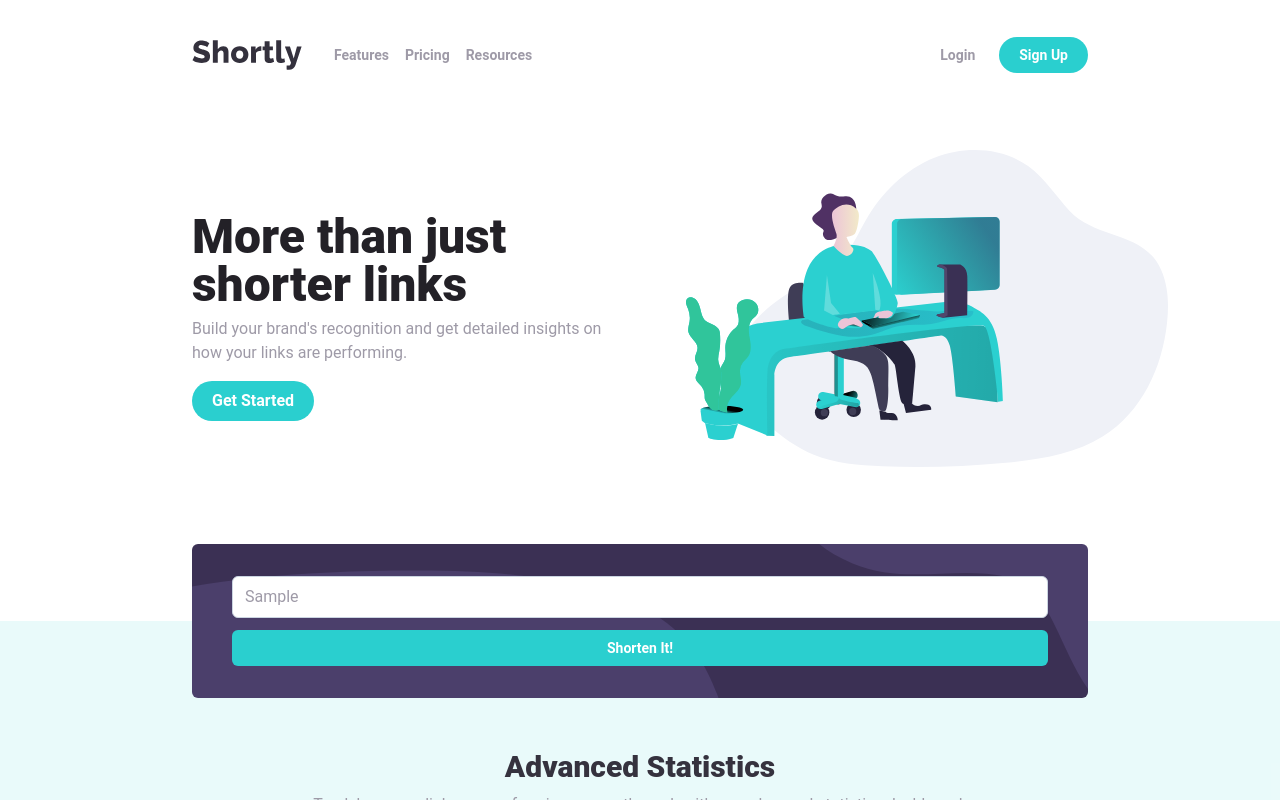
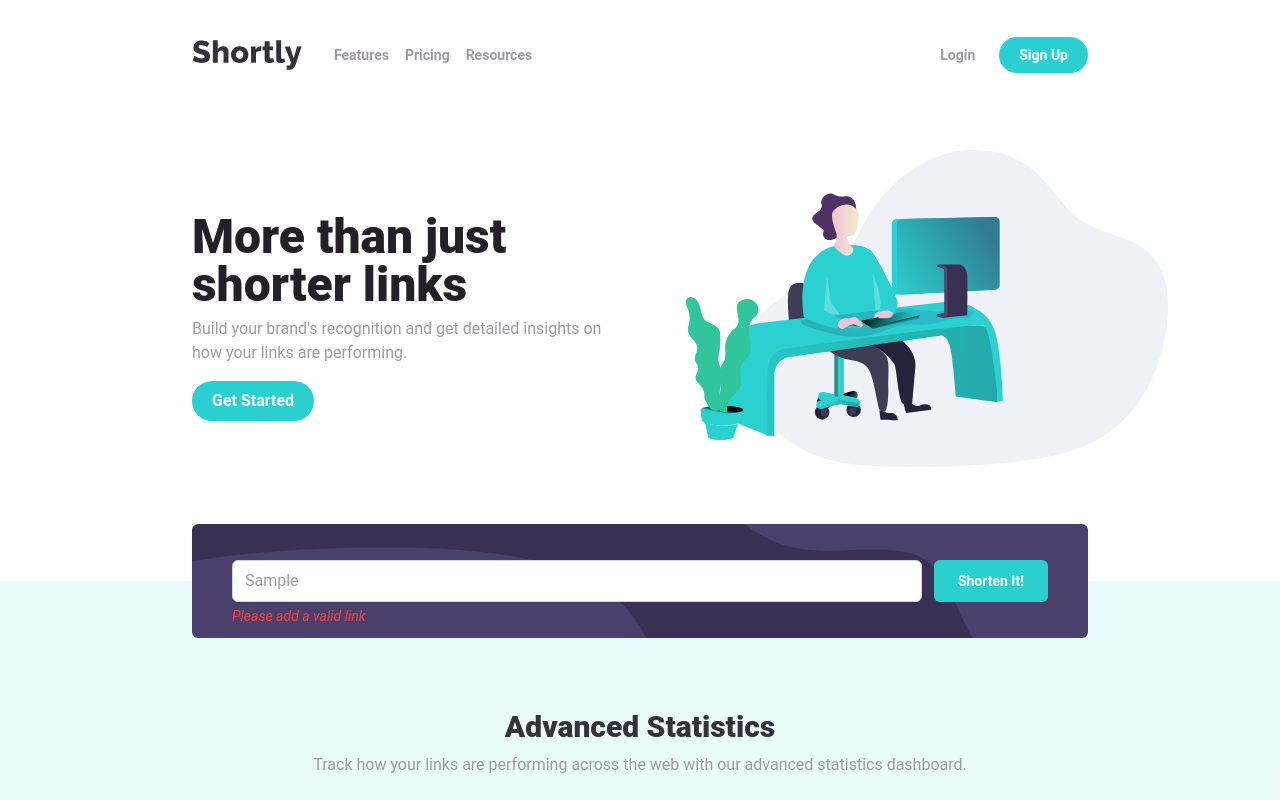
Before and after one commit to facuperezm/url-shortener, a React (Vite) app: page / in a window 1280 px wide. Both pictures are taken after typing "Sample" into the empty fields and a click on the button "Shorten It!". Shown: the top 800 px of the page. Built offline with nearby package versions, Linux system fonts and the light colour scheme; no server answers.

Commit message:
error handling states and styles overall fixed

```diff
--- a/src/App.tsx
+++ b/src/App.tsx
@@ -5,6 +5,7 @@ import Hero from "./components/Hero";
 import Link from "./components/Link";
 import Navbar from "./components/Navbar";
 import Stats from "./components/Stats";
+
 interface ShortenResponse {
   ok: boolean;
   result: {
@@ -25,6 +26,7 @@ type Links = ShortenResponse["result"][];
 export default function App() {
   const [links, setLinks] = React.useState<Links>([]);
   const [link, setLink] = React.useState("");
+  const [error, setError] = React.useState("");
 
   const handleSubmit = async (e: React.FormEvent<HTMLFormElement>) => {
     e.preventDefault();
@@ -32,6 +34,11 @@ export default function App() {
       // Send API request to shorten the link
       const url = "https://api.shrtco.de/v2/shorten?url=" + link;
       const response = await fetch(url);
+
+      if (!response.ok) {
+        throw new Error("Please add a valid link");
+      }
+
       const data = await response.json();
 
       // Update the links array with the new shortened link
@@ -39,15 +46,23 @@ export default function App() {
 
       // Update the response object with the new API response
       setLink("");
+      setError("");
     } catch (error) {
-      console.error(error);
+      setError("Please add a valid link");
     }
   };
+
   return (
     <main className="font-sans">
       <Navbar />
       <Hero />
-      <Link handleSubmit={handleSubmit} link={link} setLink={setLink} />
+      <Link
+        handleSubmit={handleSubmit}
+        link={link}
+        setLink={setLink}
+        error={error}
+      />
+      {/* {error && <p className="text-red-500">{error}</p>} */}
       <Stats links={links} />
       <Boost />
       <Footer />
--- a/src/components/Boost.tsx
+++ b/src/components/Boost.tsx
@@ -2,7 +2,7 @@ export default function Boost() {
   return (
     <div className="flex flex-col items-center justify-center bg-[url('./assets/bg-boost-desktop.svg')] bg-no-repeat bg-center bg-cover space-y-3 bg-primary-dark-violet py-6">
       <h1 className="font-bold text-2xl text-white">Boost your links today</h1>
-      <button className="bg-primary-cyan rounded-3xl px-6 py-2 font-bold text-white text-center mx-auto text-sm">
+      <button className="bg-primary-cyan rounded-3xl px-6 py-2 font-bold text-white text-center mx-auto text-sm hover:bg-primary-cyan/[0.9]">
         Get Started
       </button>
     </div>
--- a/src/components/Footer.tsx
+++ b/src/components/Footer.tsx
@@ -16,7 +16,7 @@ const Footer = () => {
               <h4 className="mt-10 mb-5 text-lg font-bold">{title}</h4>
               {links.map((link) => (
                 <li
-                  className="text-md py-0.5 text-neutral-gray cursor-pointer"
+                  className="text-md py-0.5 text-neutral-gray cursor-pointer hover:text-primary-cyan"
                   key={link}
                 >
                   {link}
--- a/src/components/Hero.tsx
+++ b/src/components/Hero.tsx
@@ -14,7 +14,7 @@ export default function () {
           </p>
           <a
             href="#"
-            className="bg-primary-cyan focus:opacity-50 rounded-3xl px-5 py-2 font-bold text-white mt-4 -mb-4"
+            className="bg-primary-cyan focus:opacity-50 rounded-3xl px-5 py-2 font-bold text-white mt-4 -mb-4 hover:bg-primary-cyan/[0.9]"
           >
             Get Started
           </a>
--- a/src/components/Link.tsx
+++ b/src/components/Link.tsx
@@ -4,14 +4,15 @@ interface Props {
   handleSubmit: (e: React.FormEvent<HTMLFormElement>) => void;
   link: string;
   setLink: React.Dispatch<React.SetStateAction<string>>;
+  error: string;
 }
 
-export default function Link({ handleSubmit, link, setLink }: Props) {
+export default function Link({ handleSubmit, link, setLink, error }: Props) {
   return (
-    <div className="flex flex-col">
+    <div className="flex flex-col ">
       <div className="bg-primary-dark-violet bg-[url('./assets/bg-shorten-desktop.svg')] bg-cover py-4 md:py-8 px-5 md:px-10 rounded-md relative overflow-hidden mx-6 md:mx-48 translate-y-[50%]">
         <form
-          className="flex flex-col lg-flex-row gap-3"
+          className="flex flex-col md:flex-row gap-3 py-1"
           onSubmit={(e) => handleSubmit(e)}
         >
           <input
@@ -19,15 +20,20 @@ export default function Link({ handleSubmit, link, setLink }: Props) {
             placeholder="Shorten a link here..."
             value={link}
             onChange={(e) => setLink(e.target.value)}
-            className="block bg-white w-full border border-slate-300 py-2 pl-3 pr-3 shadow-sm focus:outline-none focus:border-sky-500 focus:ring-sky-500 focus:ring-1 p-2 flex-1 relative rounded-md  placeholder:text-sm placeholder:font-medium placeholder:text-bold text-neutral-grayish-violet z-20"
+            className={`block bg-white w-full border border-slate-300 py-2 pl-3 pr-3 shadow-sm focus:outline-none focus:border-sky-500 focus:ring-sky-500 focus:ring-1 p-2 flex-1 relative rounded-md  placeholder:text-sm placeholder:font-medium placeholder:text-bold text-neutral-grayish-violet z-20 ${
+              error && "outline-red-500 border-red-500"
+            }`}
           />
           <button
             type="submit"
-            className="bg-primary-cyan rounded-md px-6 py-2 font-bold text-sm text-white z-20"
+            className=" relative bg-primary-cyan rounded-md px-6 py-2 font-bold text-sm text-white z-20 hover:bg-primary-cyan/[0.9]"
           >
             Shorten It!
           </button>
         </form>
+        {error && (
+          <p className="text-red-500 absolute text-sm italic">{error}</p>
+        )}
       </div>
     </div>
   );
--- a/src/components/LinkItem.tsx
+++ b/src/components/LinkItem.tsx
@@ -26,7 +26,7 @@ export default function LinkItem({ link }: Props) {
   };
 
   return (
-    <div className="bg-white rounded-md flex flex-col mx-6 px-4 truncate py-3 mb-2">
+    <div className="bg-white rounded-md flex flex-col px-4 truncate py-3 mb-2">
       <p className="font-semibold text-md pb-2">{link.original_link}</p>
       <div className="h-[0.5px] bg-neutral-grayish-violet w-[90%] opacity-30"></div>
       <p className="text-primary-cyan text-md py-2 font-semibold">
@@ -34,8 +34,8 @@ export default function LinkItem({ link }: Props) {
       </p>
       <button
         onClick={() => handleCopy(link.full_short_link)}
-        className={`transition-all ease-in-out duration-200 ${
-          copy ? "bg-red-900" : "bg-primary-cyan"
+        className={`transition-all ease-in-out duration-200 hover:bg-primary-dark-violet ${
+          copy ? "bg-primary-dark-violet" : "bg-primary-cyan"
         } text-white font-bold py-2 rounded-md`}
       >
         {copy ? "Copied!" : "Copy"}
--- a/src/components/LinkUrl.tsx
+++ b/src/components/LinkUrl.tsx
@@ -12,10 +12,10 @@ interface Props {
 
 export default function LinkUrl({ links }: Props) {
   return (
-    <>
+    <div className="mx-6 md:mx-48">
       {links?.map((link, index) => {
         return <LinkItem link={link} key={index} />;
       })}
-    </>
+    </div>
   );
 }
--- a/src/components/Navbar.tsx
+++ b/src/components/Navbar.tsx
@@ -4,18 +4,18 @@ import { Menu } from "@headlessui/react";
 
 export default function Navbar() {
   return (
-    <header className="flex flex-row w-full px-6 md:px-48 items-center justify-between text-neutral-grayish-violet text-sm font-bold">
+    <header className="flex flex-row w-full px-6 md:px-48 items-center justify-between text-neutral-grayish-violet text-sm font-bold ">
       <nav className="flex flex-row items-center py-10">
         <div>
           <img src={logo} className="w-[110px] h-[30px] cursor-pointer" />
         </div>
-        <a href="#" className="px-2 ml-6 hidden md:block">
+        <a href="#" className="px-2 ml-6 hidden md:block hover:text-black">
           Features
         </a>
-        <a href="#" className="px-2 hidden md:block">
+        <a href="#" className="px-2 hidden md:block hover:text-black">
           Pricing
         </a>
-        <a href="#" className="px-2 hidden md:block">
+        <a href="#" className="px-2 hidden md:block hover:text-black">
           Resources
         </a>
       </nav>
@@ -23,7 +23,7 @@ export default function Navbar() {
         <a href="#">Login</a>
         <a
           href="#"
-          className="bg-primary-cyan rounded-3xl px-5 py-2 font-bold text-white"
+          className="bg-primary-cyan rounded-3xl px-5 py-2 font-bold text-white hover:bg-primary-cyan/[0.9]"
         >
           Sign Up
         </a>
```
Also changed, not shown: 1 other file (tests, documents, lock files or other folders).
